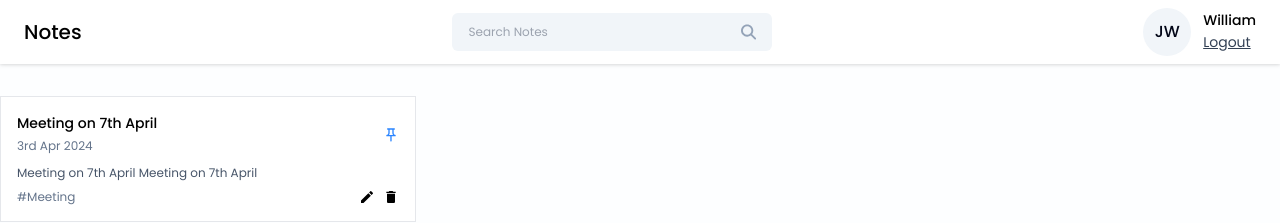
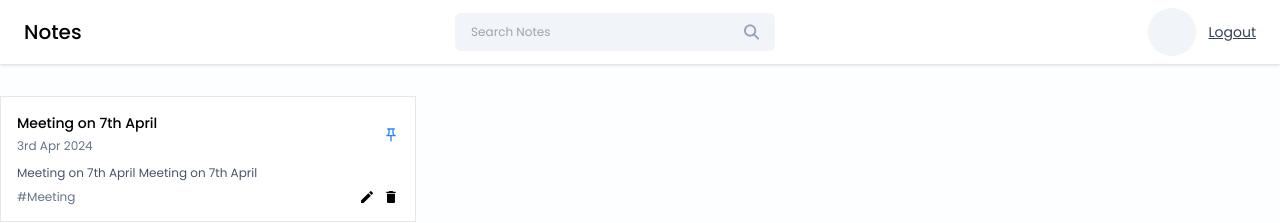
Before and after one commit to pradeepkmaran/notes-app-mern, a React (Vite) app in the folder frontend/notes-app/: page /dashboard in a window 1280 px wide. Shown: the top 223 px of the page. Built offline with nearby package versions, Linux system fonts and the light colour scheme; no server answers.

Commit message:
add logout integrations

```diff
--- a/frontend/notes-app/src/components/Cards/ProfileInfo.jsx
+++ b/frontend/notes-app/src/components/Cards/ProfileInfo.jsx
@@ -1,13 +1,13 @@
 import React from 'react';
 import { getInitials } from '../../utils/helper';
 
-const ProfileInfo = ({onLogout}) => {
+const ProfileInfo = ({userInfo, onLogout}) => {
     return (
         <div className='flex items-center gap-3'>
-            <div className='w-12 h-12 flex items-center justify-center rounded-full text-slate-950 font-medium bg-slate-100'> {getInitials("John Williams")}</div>
+            <div className='w-12 h-12 flex items-center justify-center rounded-full text-slate-950 font-medium bg-slate-100'> {getInitials(userInfo?.fullName)}</div>
 
             <div>
-                <p className='text-sm font-medium'>William</p>
+                <p className='text-sm font-medium'>{userInfo?.fullName}</p>
                 <button className='text-sm text-slate-700 underline' onClick={onLogout}>Logout</button>
             </div>
         </div>
--- a/frontend/notes-app/src/components/Navbar/Navbar.jsx
+++ b/frontend/notes-app/src/components/Navbar/Navbar.jsx
@@ -4,13 +4,14 @@
 import SearchBar from '../SearchBar/SearchBar';
 import { useState } from 'react';
 
-const Navbar = () => {
+const Navbar = ({userInfo}) => {
 
     const [searchQuery, setSearchQuery] = useState("");
 
-    const navigate = useNavigate;
+    const navigate = useNavigate();
 
     const onLogout = () => {
+        localStorage.clear();
         navigate('/login');
     };
 
@@ -35,7 +36,7 @@
                 onClearSearch={onClearSearch}
             />
 
-            <ProfileInfo onLogout={onLogout}/>
+            <ProfileInfo userInfo={userInfo} onLogout={onLogout}/>
         </div>
     );
 }
--- a/frontend/notes-app/src/pages/Home/Home.jsx
+++ b/frontend/notes-app/src/pages/Home/Home.jsx
@@ -1,9 +1,11 @@
-import React, { useState } from 'react'
+import React, { useEffect, useState } from 'react'
 import Navbar from '../../components/Navbar/Navbar';
 import NoteCard from '../../components/Cards/NoteCard';
 import { MdAdd } from 'react-icons/md';
 import AddEditNotes from './AddEditNotes';
 import Modal from 'react-modal';
+import { useAsyncError, useNavigate } from 'react-router-dom';
+import axiosInstance from '../../utils/axiosInstance';
 
 const Home = () => {
 
@@ -13,9 +15,32 @@
         data: null,
     });
 
+    const [userInfo, setUserInfo] = useState(null);
+    const navigate = useNavigate();
+
+    // get user info
+    const getUserInfo = async () => {
+        try {
+            const response = await axiosInstance.get("/get-user");
+            if(response.data && response.data.user) {
+                setUserInfo(response.data.user);
+            }
+        } catch (error) {
+            if(error.response.status === 401) {
+                localStorage.clear();
+                navigate('/login');
+            }
+        }
+    }
+
+    useEffect(() => {
+        getUserInfo();
+        return () => {};
+    }, [])
+
     return (
         <>
-            <Navbar />
+            <Navbar userInfo = {userInfo} />
 
             <div className='container mx-auto'>
                 <div className='grid grid-cols-3 gap-4 mt-8'>
```
